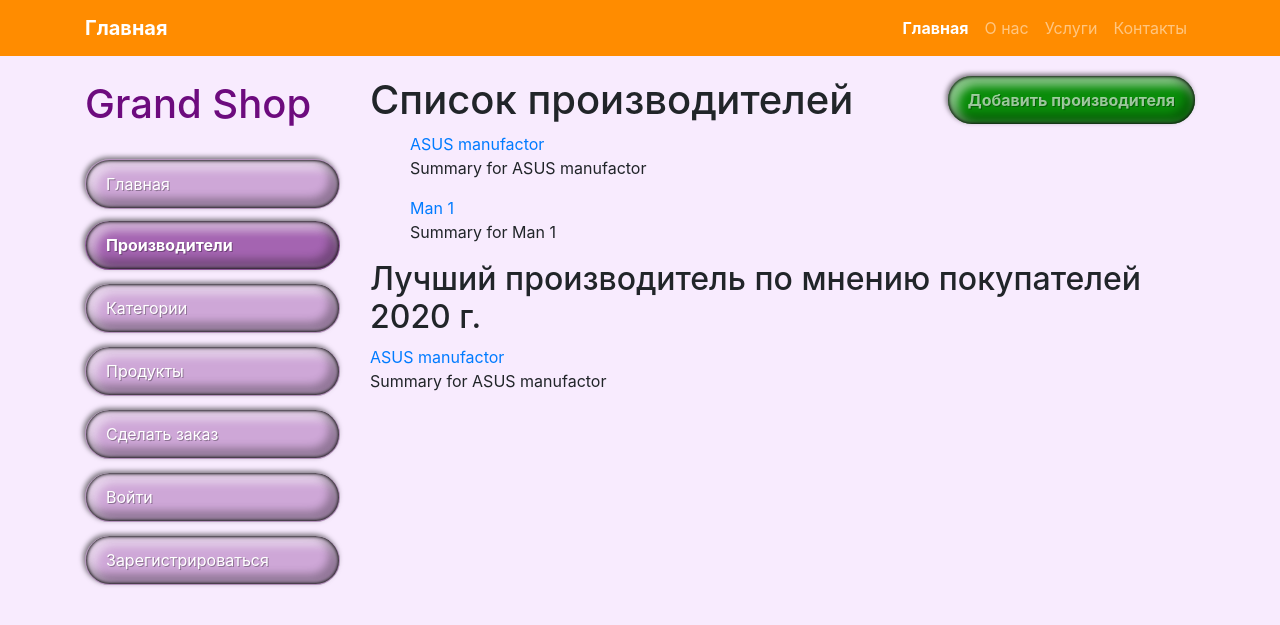
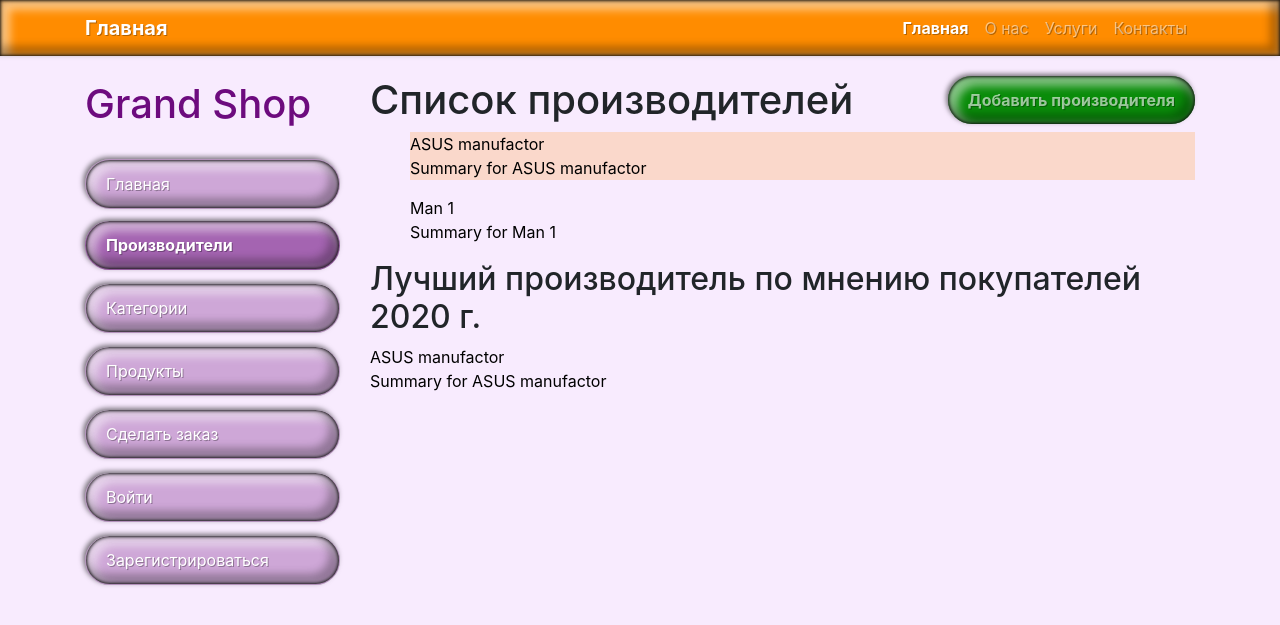
Before and after one commit to Inna-Alex/django_grandshop, a Django app: page /catalog/manufactors/ in a window 1280 px wide. Shown: the top 625 px of the page. Run offline with Django 3.2, Linux system fonts and the light colour scheme; data comes from the database, SQL or seed files in the repository; some libraries are stand-ins or nearby versions.

Commit message:
Use django's cycle tag to mark list items

```diff
--- a/catalog/static/css/lib-css.css
+++ b/catalog/static/css/lib-css.css
@@ -188,3 +188,33 @@ body {
 .non-list {
 	list-style-type:none;
 }
+
+.non-list li:hover {
+    background-color: rgb(255, 140, 0, .5);
+    font-weight: bold;
+}
+
+.one-by-one {
+    background-color: rgb(255, 140, 0, .2);
+    transition: .2s;
+}
+
+.non-a {
+    color: rgba(0,0,0);
+    text-decoration: none;
+}
+
+.non-a:hover {
+	color: rgba(0,0,0);
+	text-decoration: none;
+}
+
+.to-shadow {
+    text-shadow: 1px 1px rgba(0,0,0,.3);
+	box-shadow:
+		inset 0 0 3px 1px rgba(0,0,0,.8),
+		inset rgba(0,0,0,.3) -5px -5px 8px 5px,
+		inset rgba(255,255,255,.5) 5px 5px 8px 5px,
+		1px 1px 1px rgba(255,255,255,.1),
+		-2px -2px 5px rgba(0,0,0,.5);
+}
--- a/catalog/templates/base_generic.html
+++ b/catalog/templates/base_generic.html
@@ -18,7 +18,7 @@
 
 <body>
 <!-- Navigation -->
-  <nav class="navbar navbar-expand-lg navbar-dark bg-orange fixed-top">
+  <nav class="navbar navbar-expand-lg navbar-dark bg-orange to-shadow fixed-top">
     <div class="container">
       <a class="navbar-brand" href="#">Главная</a>
       <button class="navbar-toggler" type="button" data-toggle="collapse" data-target="#navbarResponsive" aria-controls="navbarResponsive" aria-expanded="false" aria-label="Toggle navigation">
--- a/catalog/templates/catalog/manufactor_list.html
+++ b/catalog/templates/catalog/manufactor_list.html
@@ -7,16 +7,17 @@
 
     <ul class="non-list">
       {% for manufactor in manufactor_list %}
-      <li>
-        <a href="{{ manufactor.get_absolute_url }}">{{ manufactor.name }}</a>
-		<p>{{ manufactor.summary }}</p>
-      </li>
+        {% cycle 'one-by-one' '' as manufcolors silent %}
+          <li class="{{ manufcolors }}">
+            <a href="{{ manufactor.get_absolute_url }}" class="non-a">{{ manufactor.name }}
+            <p>{{ manufactor.summary }}</p></a>
+          </li>
       {% endfor %}
     </ul>
 
 	<h2>Лучший производитель по мнению покупателей 2020 г.</h2>
-	  <a href="">{{ great_manufactor_name }}</a>
-	  <p>{{ great_manufactor_summary }}</p>
+	  <a href="" class="non-a">{{ great_manufactor_name }}
+	  <p>{{ great_manufactor_summary }}</p></a>
     {% else %}
       <p>В интернет-магазине не зарегистрировано ни одного производителя</p>
     {% endif %}
```
Also changed, not shown: catalog/templates/catalog/category_list.html (+5 -4 lines), catalog/templates/catalog/item_list.html (+5 -4 lines), catalog/templates/catalog/order_list.html (+5 -4 lines).
